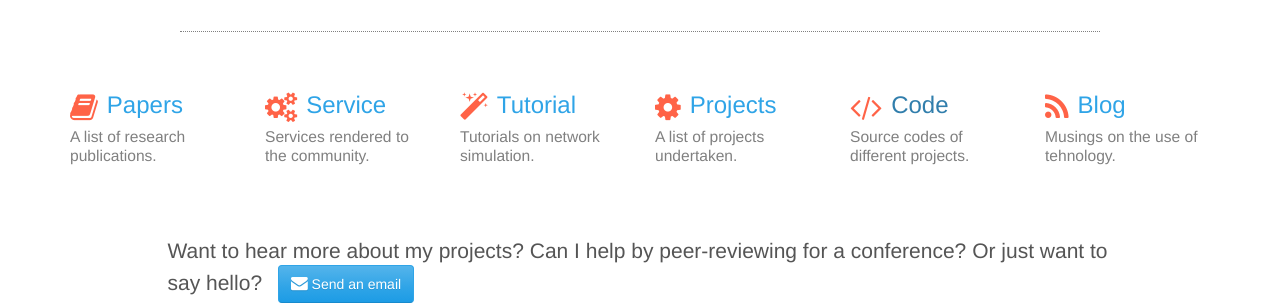
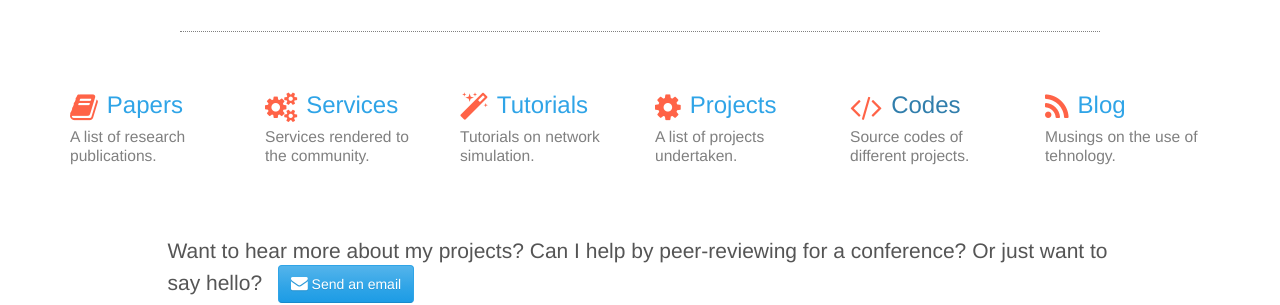
Before and after one commit to barun-saha/barun-saha.github.io, a Jekyll site: the page index.html, which Jekyll copies as it is, in a window 1280 px wide. Shown: the part 1331-1636 px from the top of the page. Built offline with Jekyll 4.4.1, drawn with Linux system fonts in a browser that asks for light colours; nearby versions of some CDN libraries; some web fonts are replaced.

Commit message:
Made link titles plural

```diff
--- a/index.html
+++ b/index.html
@@ -277,14 +277,14 @@ Researcher. Developer. Open source enthusiast.
             <div class="col-md-2 h3 animated action">
                 <span class="fa fa-cogs circle-icon2 pull-left">
                 </span>
-                <a href="research.html#service">Service</a>
+                <a href="research.html#service">Services</a>
                 <p class="h4 meta">Services rendered to the community.</p>
             </div>
 
             <div class="col-md-2 h3 animated action">
                 <span class="fa fa-magic circle-icon2 pull-left">
                 </span>
-                <a href="misc.html#dtn_blog">Tutorial</a>
+                <a href="misc.html#dtn_blog">Tutorials</a>
                 <p class="h4 meta">Tutorials on network simulation.</p>
             </div>
 
@@ -298,7 +298,7 @@ Researcher. Developer. Open source enthusiast.
             <div class="col-md-2 h3 animated action">
                 <span class="fa fa-code circle-icon2 pull-left">
                 </span>
-                <a href="https://github.com/barun-saha" class="h3">Code</a>
+                <a href="https://github.com/barun-saha" class="h3">Codes</a>
                 <p class="h4 meta">Source codes of different projects.</p>
             </div>
 
--- a/templates/index.html
+++ b/templates/index.html
@@ -219,14 +219,14 @@ Researcher. Developer. Open source enthusiast.
             <div class="col-md-2 h3 animated action">
                 <span class="fa fa-cogs circle-icon2 pull-left">
                 </span>
-                <a href="research.html#service">Service</a>
+                <a href="research.html#service">Services</a>
                 <p class="h4 meta">Services rendered to the community.</p>
             </div>
 
             <div class="col-md-2 h3 animated action">
                 <span class="fa fa-magic circle-icon2 pull-left">
                 </span>
-                <a href="misc.html#dtn_blog">Tutorial</a>
+                <a href="misc.html#dtn_blog">Tutorials</a>
                 <p class="h4 meta">Tutorials on network simulation.</p>
             </div>
 
@@ -240,7 +240,7 @@ Researcher. Developer. Open source enthusiast.
             <div class="col-md-2 h3 animated action">
                 <span class="fa fa-code circle-icon2 pull-left">
                 </span>
-                <a href="https://github.com/barun-saha" class="h3">Code</a>
+                <a href="https://github.com/barun-saha" class="h3">Codes</a>
                 <p class="h4 meta">Source codes of different projects.</p>
             </div>
 
```
